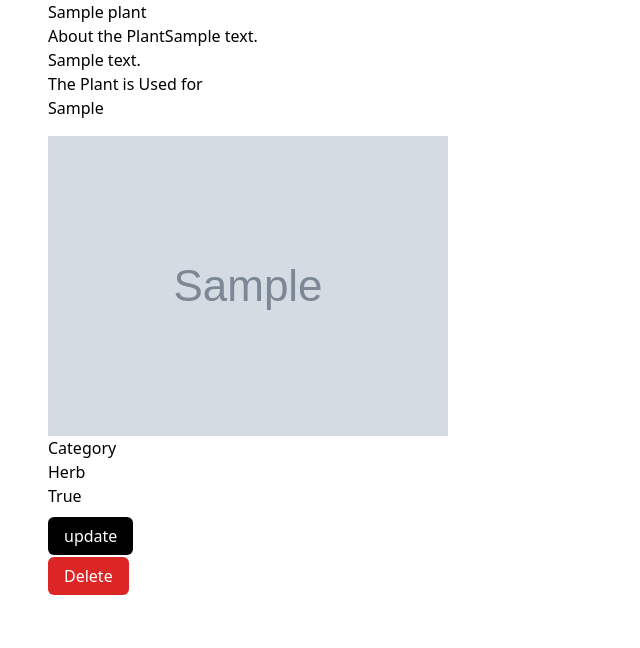
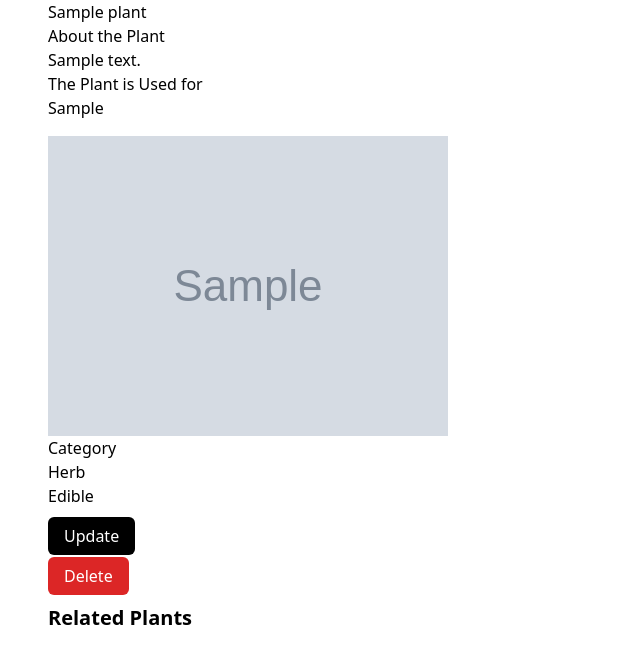
Before and after one commit to T-Python-June-24/LAB-ORM-PLANTEER-1, a Django app: page /plants/detail/1 in a window 1280 px wide. Shown: the part 152-800 px from the top of the page, without its empty margins (0-640 px from the left). Run offline with Django 5.2, Linux system fonts and the light colour scheme; tables that the repository leaves empty hold one stand-in row (values such as "Sample post"); grey boxes marked "Sample" are stand-in pictures; some libraries are stand-ins or nearby versions.

Commit message:
added filtering and search functionality

```diff
--- a/Planteer/main/templates/main/base.html
+++ b/Planteer/main/templates/main/base.html
@@ -11,7 +11,7 @@
 <body>
   <nav class="flex flex-row text-black justify-between px-12 py-16">
     <div>
-      <a href="">Planteer</a>
+      <a href="{% url 'main:home_view' %}">Planteer</a>
     </div>
     <div class="flex flex-row gap-3">
       <a href="{% url 'plants:all_plants_view' %}">All Plants</a>
--- a/Planteer/main/views.py
+++ b/Planteer/main/views.py
@@ -4,5 +4,5 @@ from plants.models import Plant
 
 # Create your views here.
 def home_view(request: HttpRequest):
-  plants = Plant.objects.all()
+  plants = Plant.objects.all()[0:3]
   return render(request, "main/index.html", {"plants": plants})
--- a/Planteer/plants/templates/plants/plant_detail.html
+++ b/Planteer/plants/templates/plants/plant_detail.html
@@ -1,29 +1,45 @@
 {% extends 'main/base.html' %}
 
-{% block title %} Add plant {% endblock %}
+{% block title %} Plant detail {% endblock %}
 
 {% block content %}
 <main>
   <div class="flex flex-col px-12">
-    <h1> {{ plants.name }} </h1>
+    <h1>{{ plant.name }}</h1>
     <div>
-      <h3> About the Plant{{ plants.about }}</h3>
-      <p>{{ plants.about }}</p>
-      <h3>The Plant is Used for </h3>
-      <p>{{ plants.used_for }}</p>
+      <h3>About the Plant</h3>
+      <p>{{ plant.about }}</p>
+      <h3>The Plant is Used for</h3>
+      <p>{{ plant.used_for }}</p>
     </div>
     <div class="my-4">
-      <img src="{{plants.image.url }}" alt="{{ plant.name }}" >
+      <img src="{{ plant.image.url }}" alt="{{ plant.name }}">
       <h4>Category</h4>
-      <p>{{ plants.get_category_display }}</p>
-      <p> {{plants.is_edible}} </p>
+      <p>{{ plant.get_category_display }}</p>
+      <p>{{ plant.is_edible|yesno:"Edible,Not Edible" }}</p>
     </div>
   </div>
   <div class="px-12 mb-4">
-    <a href="{% url 'plants:plant_update_view' plants.id %}" class="bg-black px-4 py-2 text-white border-0 rounded-md">update</a>
+    <a href="{% url 'plants:plant_update_view' plant.id %}" class="bg-black px-4 py-2 text-white border-0 rounded-md">Update</a>
   </div>
   <div class="px-12 mb-4">
-    <a href="{% url 'plants:plant_delete_view' plants.id %}"  class="bg-red-600 px-4 py-2 text-white border-0 rounded-md">Delete</a>
+    <a href="{% url 'plants:plant_delete_view' plant.id %}" class="bg-red-600 px-4 py-2 text-white border-0 rounded-md">Delete</a>
+  </div>
+
+  <!-- Related Plants Section -->
+  <div class="px-12">
+    <h3 class="text-xl font-bold mb-4">Related Plants</h3>
+    <div class="grid grid-cols-1 md:grid-cols-2 lg:grid-cols-3 gap-4">
+      {% for related_plant in related_plants %}
+        <div class="flex flex-col px-4 py-2 border rounded-md shadow">
+          <img src="{{ related_plant.image.url }}" alt="{{ related_plant.name }}" class="w-full h-48 object-cover mb-2">
+          <h4>{{ related_plant.name }}</h4>
+          <p>{{ related_plant.about|truncatewords:20 }}</p>
+          <p>{{ related_plant.get_category_display }}</p>
+          <a href="{% url 'plants:plant_detail_view' related_plant.id %}" class="text-blue-500 hover:underline mt-2">View Plant</a>
+        </div>
+      {% endfor %}
+    </div>
   </div>
 </main>
 {% endblock %}
--- a/Planteer/plants/urls.py
+++ b/Planteer/plants/urls.py
@@ -9,5 +9,6 @@ urlpatterns = [
     path("all/", views.all_plants_view, name="all_plants_view"),
     path("detail/<plant_id>", views.plant_detail_view, name="plant_detail_view"),
     path("update/<plant_id>/", views.plant_update_view, name="plant_update_view"),
-    path("delete/<plant_id>/", views.plant_delete_view, name="plant_delete_view")
+    path("delete/<plant_id>/", views.plant_delete_view, name="plant_delete_view"),
+    path("search/", views.plant_search_view, name='plant_search_view'),
 ]
--- a/Planteer/plants/views.py
+++ b/Planteer/plants/views.py
@@ -1,6 +1,6 @@
 from django.shortcuts import render, redirect
 from django.http import HttpRequest, HttpResponse
-
+from django.db.models import Q
 from .models import Plant
 
 # Create your views here.
@@ -22,15 +22,26 @@ def create_plant_view(request:HttpRequest):
   return render(request, "plants/create.html")
 
 
-def all_plants_view(request:HttpRequest):
-  plants = Plant.objects.all()
-  return render(request, "plants/all_plants.html", {"plants": plants})
+def all_plants_view(request: HttpRequest):
+    category = request.GET.get("category")
+    is_edible = request.GET.get("is_edible")
+
+    plants = Plant.objects.all()
+
+    if category:
+        plants = plants.filter(category=category)
+    if is_edible:
+        plants = plants.filter(is_edible=True)
+
+    return render(request, "plants/all_plants.html", {"plants": plants, "selected_category": category, "selected_is_edible": is_edible})
 
 
-def plant_detail_view(request:HttpRequest, plant_id:int):
 
-  plants = Plant.objects.get(pk=plant_id)
-  return render(request, 'plants/plant_detail.html', {"plants" : plants})
+def plant_detail_view(request: HttpRequest, plant_id: int):
+    plant = Plant.objects.get(pk=plant_id)
+    related_plants = Plant.objects.filter(category=plant.category).exclude(pk=plant_id)[:5]
+    return render(request, 'plants/plant_detail.html', {"plant": plant, "related_plants": related_plants})
+
 
 
 def plant_delete_view(request:HttpRequest, plant_id:int):
@@ -57,3 +68,14 @@ def plant_update_view(request: HttpRequest, plant_id: int):
         return redirect("plants:plant_detail_view", plant_id=plant.id)
 
     return render(request, "plants/plant_update.html", {"plant": plant})
+
+def plant_search_view(request:HttpRequest):
+    query = request.GET.get("q")
+    if query:
+        plants = Plant.objects.filter(Q(name__icontains=query))
+        count = plants.count()
+    else:
+        plants = Plant.objects.none()
+        count = 0
+
+    return render(request, "plants/search.html", {"plants": plants, "count": count, "query": query})
```
Also changed, not shown: Planteer/main/templates/main/index.html (+6 -3 lines), Planteer/plants/templates/plants/all_plants.html (+28 -10 lines), Planteer/plants/templates/plants/search.html (added, +32 -0 lines), Planteer/media/images/mint.jpeg (added), Planteer/media/images/potato.jpeg (added), Planteer/media/images/pumpkin.jpeg (added), Planteer/media/images/rose.jpeg (added).
